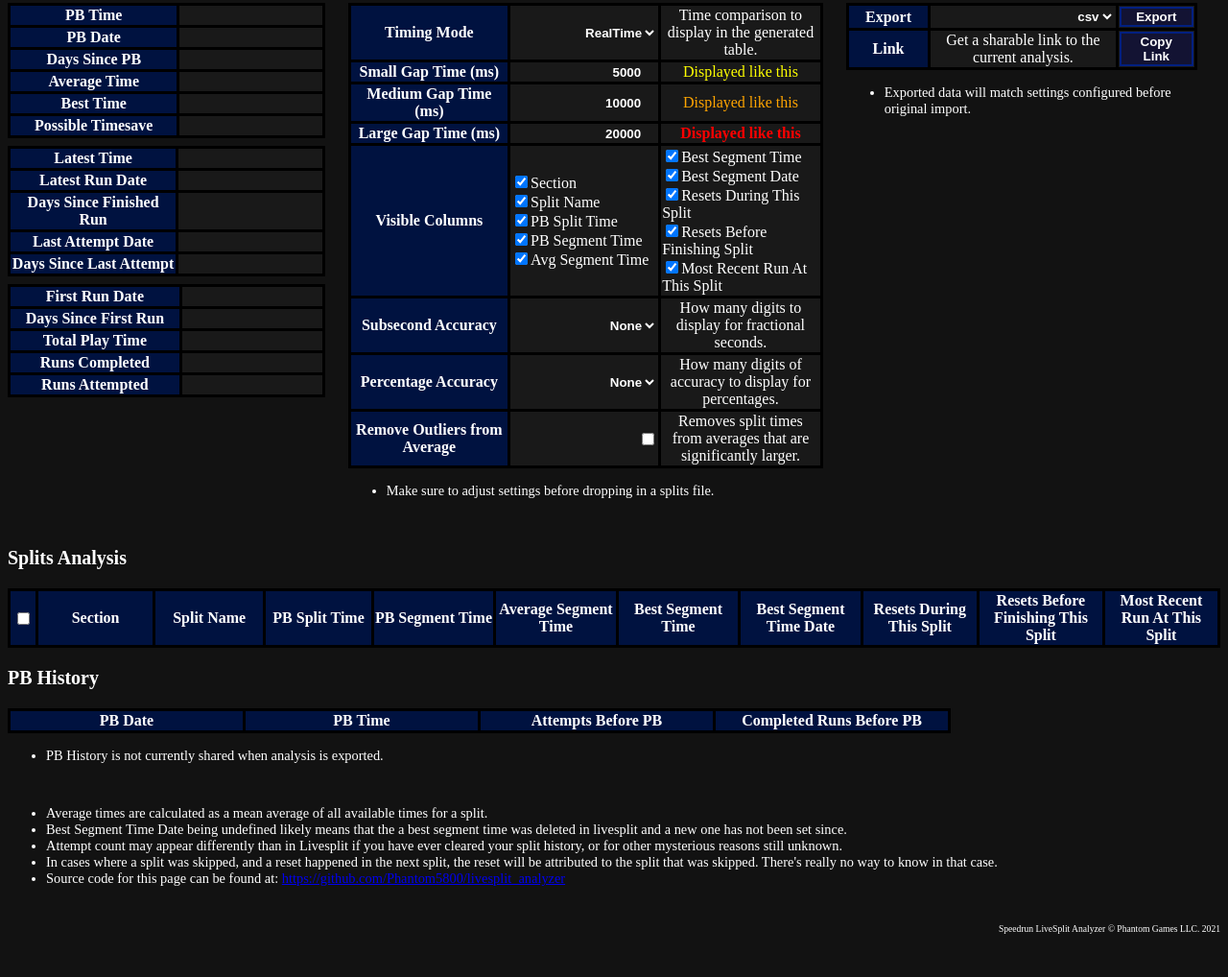
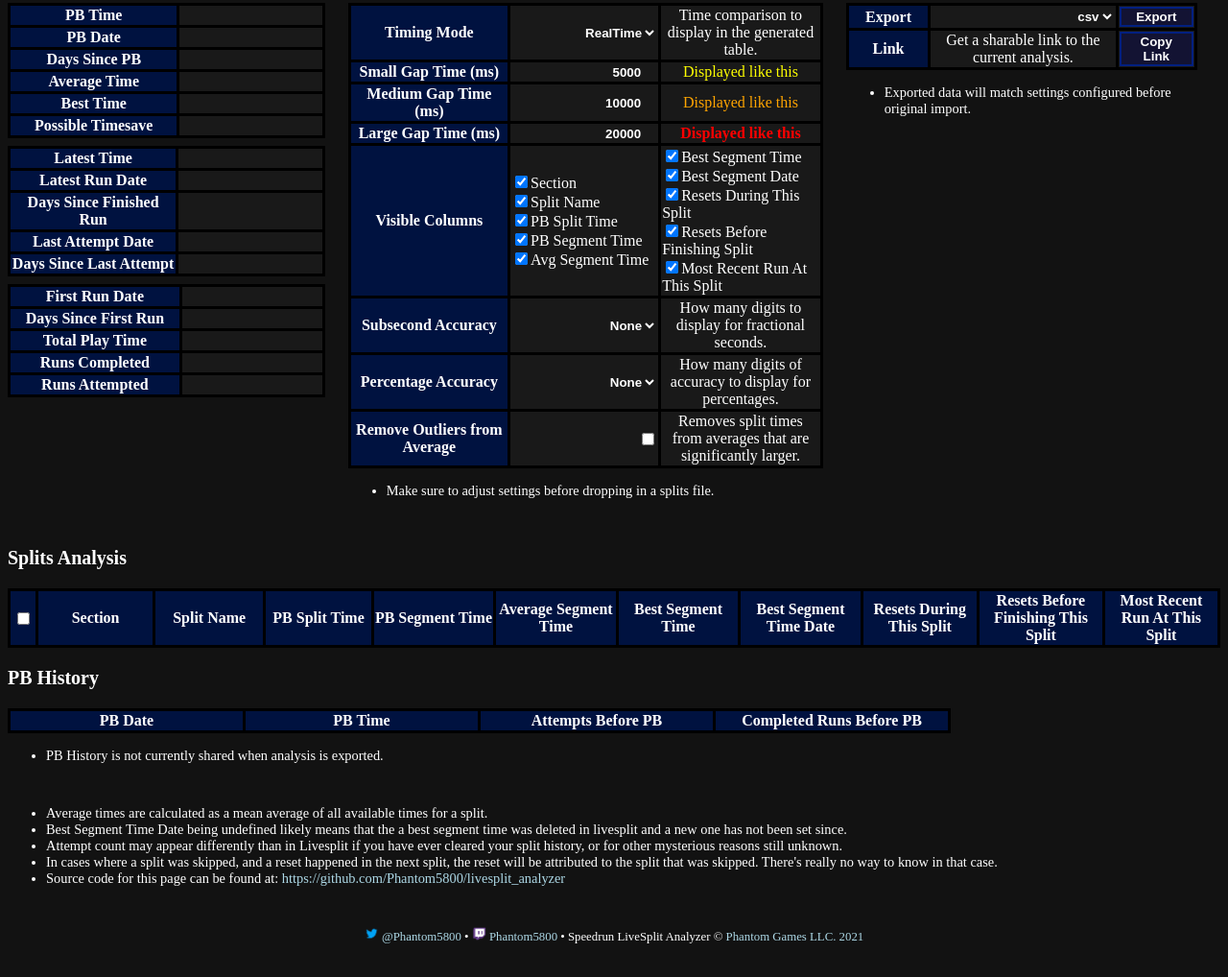
Before and after one commit to Phantom5800/livesplit_analyzer, a plain HTML site: page index.html in a window 1280 px wide. Shown: the part 164-1182 px from the top of the page at 96% size. Drawn offline with nearby package versions, Linux system fonts and the light colour scheme; no server answers.

Commit message:
More info in footer

```diff
--- a/index.html
+++ b/index.html
@@ -301,8 +301,10 @@
                     </li>
                 </ul>
             </div>
-            <footer style="padding-top: 1em; text-align: right;">
-                Speedrun LiveSplit Analyzer &copy; Phantom Games LLC. 2021
+            <footer style="padding-top: 1em; text-align: center;">
+                <a href="https://twitter.com/Phantom5800" target="_blank"><img width="15px" src="images/TwitterLogo.png"> @Phantom5800</a> &bull;
+                <a href="https://www.twitch.tv/phantom5800" target="_blank"><img width="15px" src="images/TwitchLogo.png"> Phantom5800</a> &bull;
+                Speedrun LiveSplit Analyzer &copy; <a href="https://phantom-games.com/" target="_blank">Phantom Games LLC. 2021</a>
             </footer>
         </div>
     </body>
--- a/styles/main.css
+++ b/styles/main.css
@@ -21,7 +21,7 @@ h3 {
 }
 
 footer {
-    font-size: 0.6em;
+    font-size: 0.8em;
     padding-bottom: 2em;
 }
 
@@ -135,3 +135,12 @@ button {
     color: white;
     font-weight: bold;
 }
+
+a {
+    text-decoration: none;
+    color: lightblue;
+}
+
+a:hover {
+    text-decoration: underline;
+}
```
Also changed, not shown: images/TwitchLogo.png (added), images/TwitterLogo.png (added).
